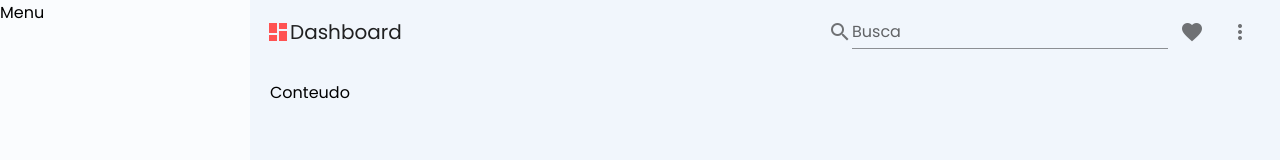
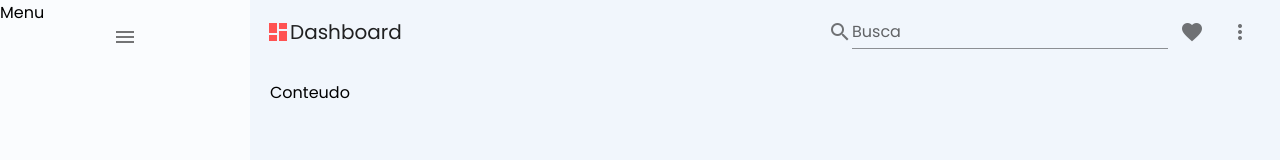
Before and after one commit to jeffersondossantosaguiar/dentista2.0, a Vue app: page / in a window 1280 px wide. Shown: the top 160 px of the page. Built offline with nearby package versions, Linux system fonts and the light colour scheme.

Commit message:
criando menu

```diff
--- a/package.json
+++ b/package.json
@@ -11,7 +11,9 @@
     "@mdi/js": "^5.5.55",
     "core-js": "^3.6.5",
     "vue": "^2.6.11",
-    "vuetify": "^2.2.11"
+    "vue-router": "^3.4.3",
+    "vuetify": "^2.2.11",
+    "vuex": "^3.5.1"
   },
   "devDependencies": {
     "@vue/cli-plugin-babel": "~4.4.0",
--- a/src/App.vue
+++ b/src/App.vue
@@ -24,7 +24,7 @@ export default {
 
 <style>
 * {
-  font-family: Poppins;
+  font-family: "Poppins";
 }
 
 body {
--- a/src/components/template/Menu.vue
+++ b/src/components/template/Menu.vue
@@ -1,12 +1,17 @@
 <template>
     <aside class="menu">
-        Menu
+        Menu <v-icon>mdi-menu</v-icon>
     </aside>
 </template>
 
 <script>
 export default {
-    name: 'Menu'
+    name: 'Menu',
+    methods: {
+        toggleMenu() {
+            this.$store.commit('toggleMenu')
+        }
+    }
 }
 </script>
 
--- /dev/null
+++ b/src/config/store.js
@@ -0,0 +1,20 @@
+import Vue from 'vue'
+import Vuex from 'vuex'
+
+Vue.use(Vuex)
+
+export default new Vuex.Store({
+    state: {
+        isMenuToggle: false
+    },
+    mutations: {
+        toggleMenu(state, isToggle) {
+            if(isToggle === undefined) {
+                state.isMenuToggle = !state.isMenuToggle
+            } else {
+                state.isMenuToggle = isToggle
+            }
+            console.log('tiggleMenu = ' + state.isMenuToggle);
+        }
+    }
+})
--- a/src/main.js
+++ b/src/main.js
@@ -1,10 +1,13 @@
 import Vue from 'vue'
 import App from './App.vue'
-import vuetify from './plugins/vuetify';
+import vuetify from './plugins/vuetify'
+
+import store from './config/store'
 
 Vue.config.productionTip = false
 
 new Vue({
+  store,
   vuetify,
   render: h => h(App)
 }).$mount('#app')
```
Also changed, not shown: 1 other file (tests, documents, lock files or other folders).
